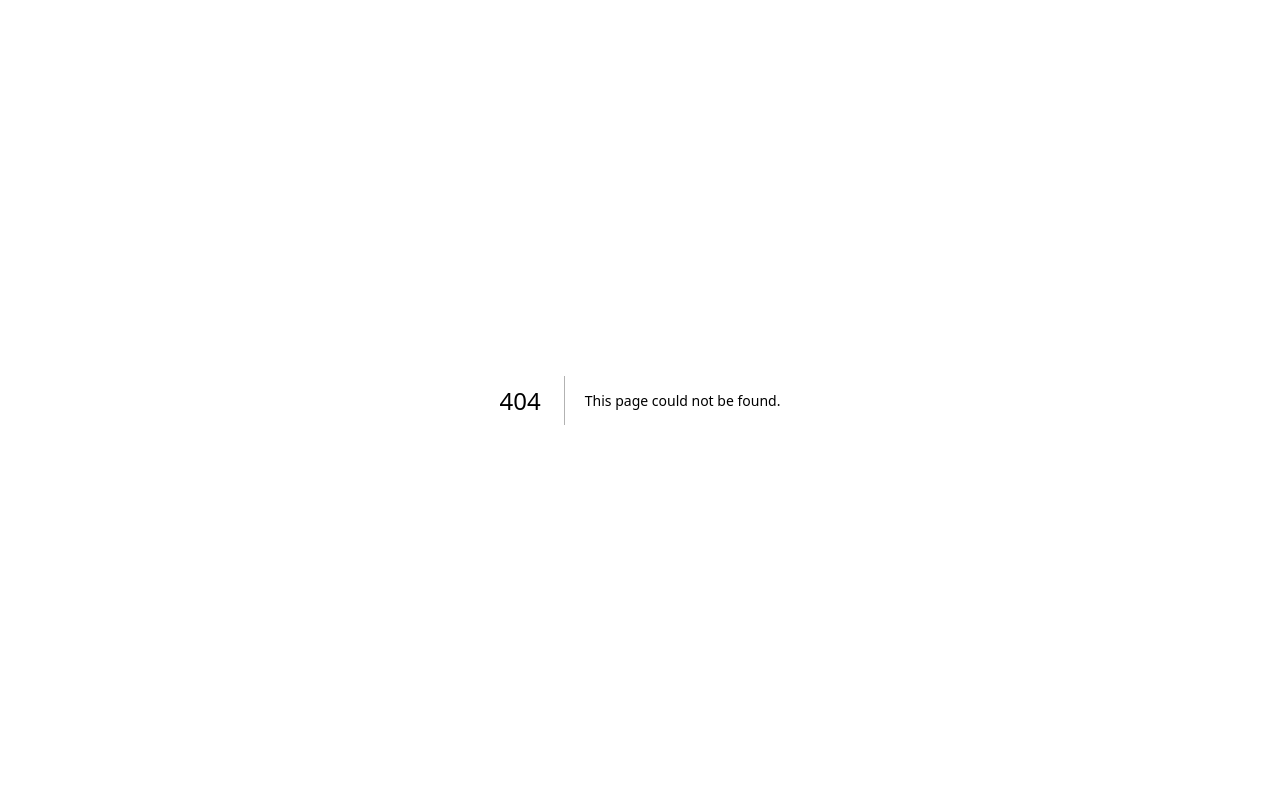
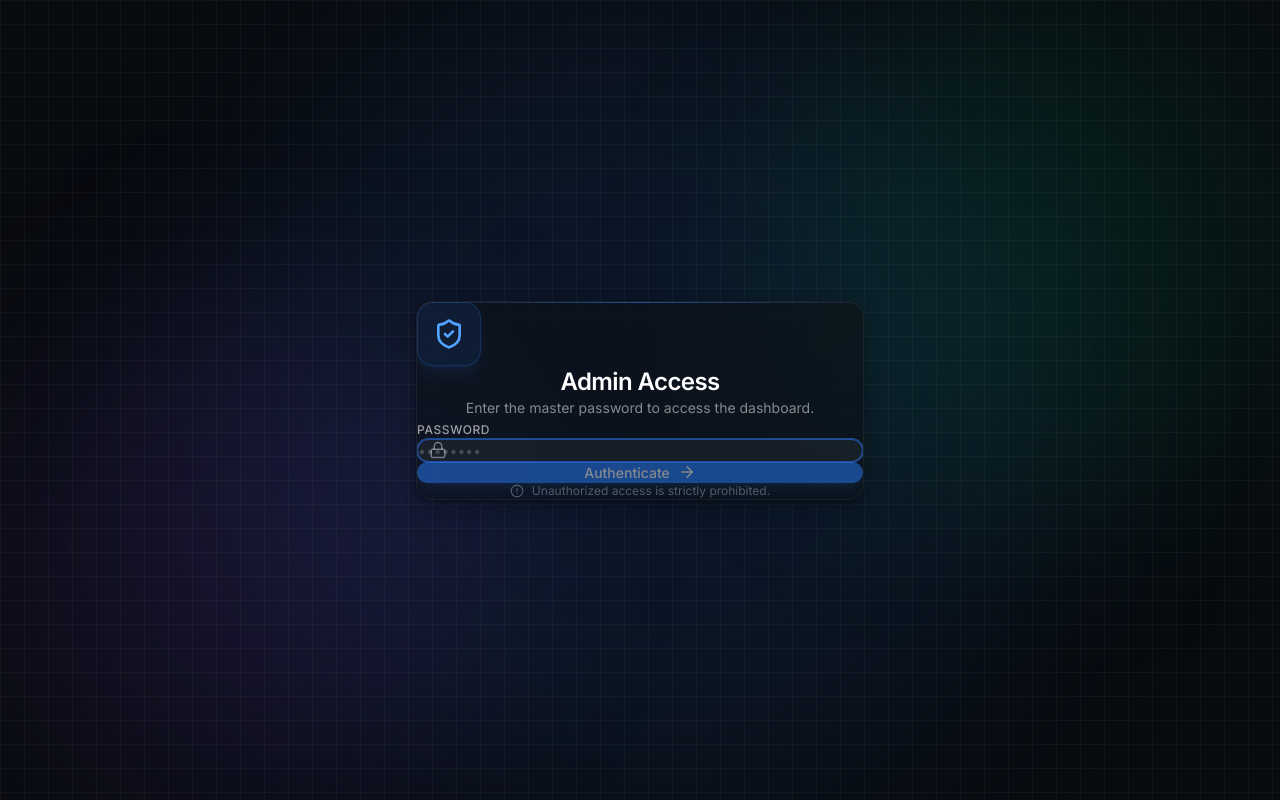
Before and after one commit to Watcharaphong09/my-signal-bot, a Next.js app in the folder web-dashboard/: page /login in a window 1280 px wide. Before the commit this address had no page. Built offline with nearby package versions, Linux system fonts and the light colour scheme.

Commit message:
feat: implement jwt edge authentication with login page

```diff
--- /dev/null
+++ b/web-dashboard/app/api/auth/logout/route.ts
@@ -0,0 +1,15 @@
+import { NextResponse } from 'next/server';
+
+export async function POST() {
+  const response = NextResponse.json({ success: true });
+
+  response.cookies.set('auth_token', '', {
+    httpOnly: true,
+    secure: process.env.NODE_ENV === 'production',
+    sameSite: 'lax',
+    path: '/',
+    maxAge: 0 // instantly expire
+  });
+
+  return response;
+}
--- /dev/null
+++ b/web-dashboard/app/api/auth/route.ts
@@ -0,0 +1,37 @@
+import { NextResponse } from 'next/server';
+import { SignJWT } from 'jose';
+
+const JWT_SECRET = process.env.JWT_SECRET || 'fallback_secret';
+const ADMIN_PASSWORD = process.env.ADMIN_PASSWORD || 'admin123';
+
+export async function POST(request: Request) {
+  try {
+    const { password } = await request.json();
+
+    if (password !== ADMIN_PASSWORD) {
+      return NextResponse.json({ error: 'Invalid password' }, { status: 401 });
+    }
+
+    const secretKey = new TextEncoder().encode(JWT_SECRET);
+    const token = await new SignJWT({ role: 'admin' })
+      .setProtectedHeader({ alg: 'HS256' })
+      .setIssuedAt()
+      .setExpirationTime('7d')
+      .sign(secretKey);
+
+    const response = NextResponse.json({ success: true });
+
+    response.cookies.set('auth_token', token, {
+      httpOnly: true,
+      secure: process.env.NODE_ENV === 'production',
+      sameSite: 'lax',
+      path: '/',
+      maxAge: 7 * 24 * 60 * 60 // 7 days
+    });
+
+    return response;
+  } catch (error) {
+    console.error('Login Error:', error);
+    return NextResponse.json({ error: 'Internal server error' }, { status: 500 });
+  }
+}
--- /dev/null
+++ b/web-dashboard/app/login/page.tsx
@@ -0,0 +1,108 @@
+"use client";
+
+import { useState } from "react";
+import { useRouter } from "next/navigation";
+import { Lock, ArrowRight, ShieldCheck, AlertCircle } from "lucide-react";
+import toast from "react-hot-toast";
+
+export default function LoginPage() {
+  const [password, setPassword] = useState("");
+  const [isLoading, setIsLoading] = useState(false);
+  const router = useRouter();
+
+  const handleLogin = async (e: React.FormEvent) => {
+    e.preventDefault();
+    if (!password) return;
+
+    setIsLoading(true);
+
+    try {
+      const res = await fetch("/api/auth", {
+        method: "POST",
+        headers: { "Content-Type": "application/json" },
+        body: JSON.stringify({ password }),
+      });
+
+      const data = await res.json();
+
+      if (res.ok) {
+        toast.success("Authentication successful");
+        router.push("/");
+        router.refresh();
+      } else {
+        toast.error(data.error || "Invalid password");
+        setPassword("");
+      }
+    } catch (error) {
+      toast.error("An error occurred during authentication");
+    } finally {
+      setIsLoading(false);
+    }
+  };
+
+  return (
+    <div className="min-h-screen bg-[#080B0F] flex items-center justify-center relative overflow-hidden p-4">
+      {/* Background Effects */}
+      <div className="absolute top-1/2 left-1/2 -translate-x-1/2 -translate-y-1/2 w-[800px] h-[800px] bg-blue-500/10 blur-[120px] rounded-full pointer-events-none" />
+      <div className="absolute top-0 right-0 w-[500px] h-[500px] bg-emerald-500/10 blur-[100px] rounded-full pointer-events-none" />
+      <div className="absolute bottom-0 left-0 w-[500px] h-[500px] bg-violet-500/10 blur-[100px] rounded-full pointer-events-none" />
+
+      {/* Grid Pattern */}
+      <div className="absolute inset-0 bg-[linear-gradient(to_right,#80808012_1px,transparent_1px),linear-gradient(to_bottom,#80808012_1px,transparent_1px)] bg-[size:24px_24px] pointer-events-none" />
+
+      <div className="w-full max-w-md relative z-10 animate-fade-in-up">
+        <div className="glass-card rounded-2xl p-8 border border-white/10 shadow-2xl relative overflow-hidden">
+          {/* Shine Effect */}
+          <div className="absolute top-0 left-0 w-full h-px bg-gradient-to-r from-transparent via-blue-500/50 to-transparent" />
+
+          <div className="text-center mb-8">
+            <div className="w-16 h-16 bg-blue-500/10 border border-blue-500/20 rounded-2xl flex items-center justify-center mx-auto mb-4 shadow-lg shadow-blue-500/10">
+              <ShieldCheck className="text-blue-400" size={32} />
+            </div>
+            <h1 className="text-2xl font-semibold text-white tracking-tight mb-2">Admin Access</h1>
+            <p className="text-sm text-white/50">Enter the master password to access the dashboard.</p>
+          </div>
+
+          <form onSubmit={handleLogin} className="space-y-6">
+            <div className="space-y-2">
+              <label className="text-xs font-medium text-white/60 uppercase tracking-wider">
+                Password
+              </label>
+              <div className="relative">
+                <Lock size={18} className="absolute left-3 top-1/2 -translate-y-1/2 text-white/40" />
+                <input
+                  type="password"
+                  value={password}
+                  onChange={(e) => setPassword(e.target.value)}
+                  placeholder="••••••••"
+                  autoFocus
+                  className="w-full bg-white/5 border border-white/10 rounded-xl py-3 pl-10 pr-4 text-white placeholder:text-white/20 focus:outline-none focus:border-blue-500/50 focus:ring-1 focus:ring-blue-500/50 transition-all"
+                />
+              </div>
+            </div>
+
+            <button
+              type="submit"
+              disabled={isLoading || !password}
+              className="w-full bg-blue-500 hover:bg-blue-600 disabled:opacity-50 disabled:hover:bg-blue-500 text-white font-medium py-3 rounded-xl transition-colors flex items-center justify-center gap-2 group shadow-lg shadow-blue-500/20"
+            >
+              {isLoading ? (
+                <div className="w-5 h-5 border-2 border-white/30 border-t-white rounded-full animate-spin" />
+              ) : (
+                <>
+                  Authenticate
+                  <ArrowRight size={18} className="group-hover:translate-x-1 transition-transform" />
+                </>
+              )}
+            </button>
+          </form>
+
+          <div className="mt-6 flex items-center justify-center gap-2 text-xs text-white/30">
+            <AlertCircle size={14} />
+            <span>Unauthorized access is strictly prohibited.</span>
+          </div>
+        </div>
+      </div>
+    </div>
+  );
+}
--- a/web-dashboard/components/layout/Sidebar.tsx
+++ b/web-dashboard/components/layout/Sidebar.tsx
@@ -6,7 +6,7 @@ import { usePathname } from "next/navigation";
 import { motion } from "framer-motion";
 import {
   LayoutDashboard, Zap, History, Users, Trophy, BarChart3,
-  Crown, Calendar, Bell, Settings, ChevronLeft, ChevronRight, Bot
+  Crown, Calendar, Bell, Settings, ChevronLeft, ChevronRight, Bot, LogOut
 } from "lucide-react";
 import { cn } from "@/lib/utils";
 
@@ -40,6 +40,15 @@ const navigation = [
 
 export function Sidebar({ collapsed, setCollapsed }: { collapsed: boolean; setCollapsed: (val: boolean) => void }) {
   const pathname = usePathname();
+
+  const handleLogout = async () => {
+    try {
+      await fetch('/api/auth/logout', { method: 'POST' });
+      window.location.href = '/login';
+    } catch (e) {
+      console.error(e);
+    }
+  };
 
   return (
     <motion.aside
@@ -92,14 +101,26 @@ export function Sidebar({ collapsed, setCollapsed }: { collapsed: boolean; setCo
         ))}
       </div>
 
-      {/* Footer toggle */}
-      <div className="p-3 border-t border-white/5">
+      {/* Footer toggle & Logout */}
+      <div className="p-3 border-t border-white/5 space-y-1">
+        <button
+          onClick={handleLogout}
+          className={cn(
+            "flex items-center w-full px-3 py-2 rounded-lg text-rose-400/70 hover:bg-rose-500/10 hover:text-rose-400 transition-colors",
+            collapsed ? "justify-center" : "gap-3"
+          )}
+          title={collapsed ? "Logout" : undefined}
+        >
+          <LogOut size={18} />
+          {!collapsed && <span className="text-sm font-medium">Logout</span>}
+        </button>
         <button
           onClick={() => setCollapsed(!collapsed)}
           className={cn(
             "flex items-center w-full px-3 py-2 rounded-lg text-white/40 hover:bg-white/5 hover:text-white/80 transition-colors",
             collapsed ? "justify-center" : "gap-3"
           )}
+          title={collapsed ? "Collapse" : undefined}
         >
           {collapsed ? <ChevronRight size={18} /> : <ChevronLeft size={18} />}
           {!collapsed && <span className="text-sm font-medium">Collapse</span>}
--- /dev/null
+++ b/web-dashboard/middleware.ts
@@ -0,0 +1,58 @@
+import { NextResponse } from 'next/server';
+import type { NextRequest } from 'next/server';
+import { jwtVerify } from 'jose';
+
+const JWT_SECRET = process.env.JWT_SECRET || 'fallback_secret';
+
+export async function middleware(request: NextRequest) {
+  const { pathname } = request.nextUrl;
+
+  // Allow static files, Next.js internal files, and public images
+  if (
+    pathname.startsWith('/_next') ||
+    pathname.startsWith('/favicon.ico') ||
+    pathname.match(/\.(png|jpg|jpeg|svg|gif|webp)$/)
+  ) {
+    return NextResponse.next();
+  }
+
+  // Paths that don't require authentication
+  const publicPaths = ['/login', '/api/auth'];
+  if (publicPaths.some(p => pathname.startsWith(p))) {
+    return NextResponse.next();
+  }
+
+  // Check for auth token
+  const token = request.cookies.get('auth_token')?.value;
+
+  if (!token) {
+    // If it's an API request, return 401
+    if (pathname.startsWith('/api')) {
+      return NextResponse.json({ error: 'Unauthorized' }, { status: 401 });
+    }
+    // Otherwise redirect to login
+    const loginUrl = new URL('/login', request.url);
+    return NextResponse.redirect(loginUrl);
+  }
+
+  try {
+    // Verify token
+    const secretKey = new TextEncoder().encode(JWT_SECRET);
+    await jwtVerify(token, secretKey);
+    return NextResponse.next();
+  } catch (error) {
+    // Invalid token
+    if (pathname.startsWith('/api')) {
+      return NextResponse.json({ error: 'Invalid token' }, { status: 401 });
+    }
+    const loginUrl = new URL('/login', request.url);
+    // Clear invalid cookie
+    const response = NextResponse.redirect(loginUrl);
+    response.cookies.delete('auth_token');
+    return response;
+  }
+}
+
+export const config = {
+  matcher: ['/((?!_next/static|_next/image|favicon.ico).*)'],
+};
--- a/web-dashboard/package.json
+++ b/web-dashboard/package.json
@@ -15,6 +15,7 @@
     "clsx": "^2.1.1",
     "cmdk": "^1.1.1",
     "framer-motion": "^12.42.2",
+    "jose": "^6.2.3",
     "lucide-react": "^1.25.0",
     "mongoose": "^9.7.4",
     "next": "16.2.10",
```
Also changed, not shown: 1 other file (tests, documents, lock files or other folders).
